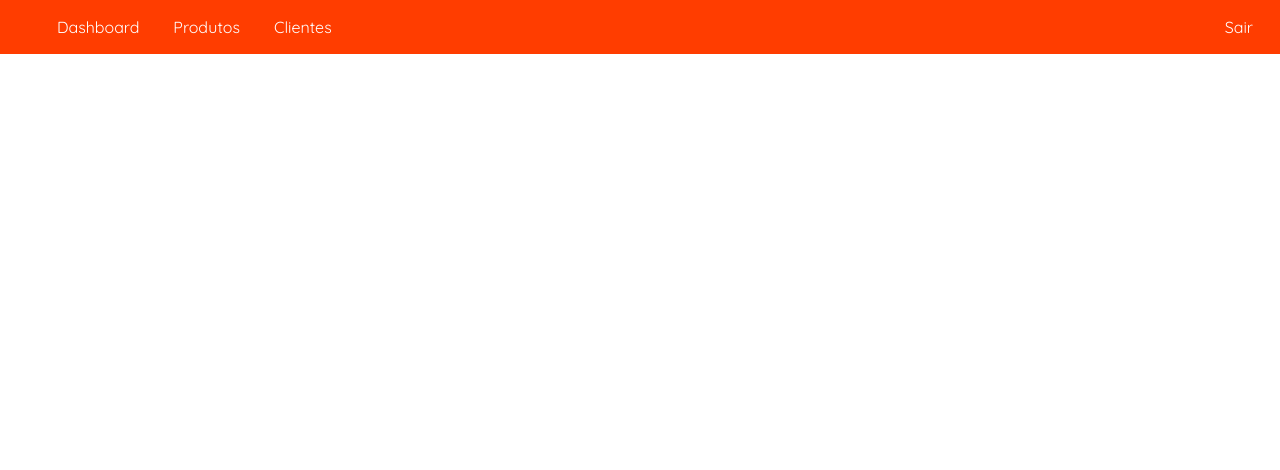
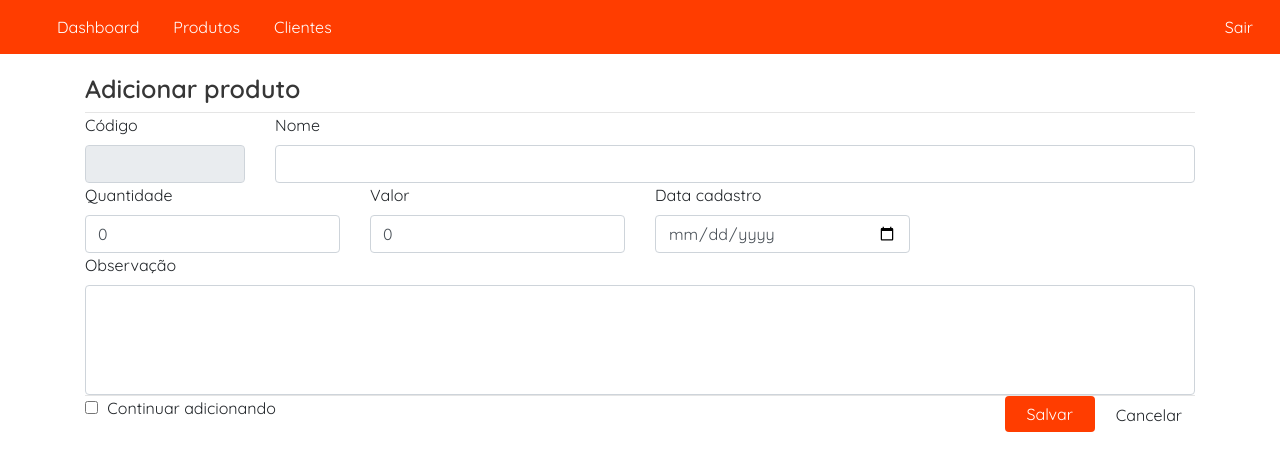
Before and after one commit to AldimarSantana/FundamentosVue, a Vue app: page /controle-de-produtos/novo in a window 1280 px wide. Shown: the top 470 px of the page. Built offline with nearby package versions, Linux system fonts and the light colour scheme.

Commit message:
Formatação dados tela de produtos

```diff
--- a/package.json
+++ b/package.json
@@ -11,6 +11,7 @@
   "dependencies": {
     "axios": "^0.24.0",
     "core-js": "^3.6.5",
+    "moment": "^2.29.1",
     "vue": "^2.6.11",
     "vue-router": "^3.5.3"
   },
--- a/public/index.html
+++ b/public/index.html
@@ -7,6 +7,7 @@
     <link rel="icon" href="<%= BASE_URL %>favicon.ico">
     <title>Fundamentos Vue</title>
     <link rel="stylesheet" href="https://cdn.jsdelivr.net/npm/bootstrap@4.6.1/dist/css/bootstrap.min.css">
+    <script src="https://kit.fontawesome.com/a076d05399.js" crossorigin="anonymous"></script>
   </head>
   <body>
     <div id="app"></div>
--- a/src/App.vue
+++ b/src/App.vue
@@ -1,9 +1,5 @@
 <template>
   <div id="app">
-    <!-- <div id="nav">
-      <router-link to="/">Home</router-link> |
-      <router-link to="/about">About</router-link>
-    </div> -->
     <Menu v-if="this.$router.currentRoute.name!='Login'"></Menu>
     <router-view/>
   </div>
@@ -53,4 +49,31 @@ export default {
     margin-top: 15px;
   }
 
+  .titulo{
+    font-weight: 600;
+    color: #363636;
+    font-size: 25px;
+    margin-top: 5px;
+  }
+
+  .btn-primary,
+  .btn-primary:active
+  .btn-primary:focus,
+  .btn-primary:focus-visible,
+  .btn-primary:visited,
+  .btn-primary:not(:disabled):not(.dsabled):active{
+    color: #fff;;
+    background-color: var(--cor-primaria);
+    border: var(--cor-primaria);
+    outline: none;
+    box-shadow: none;
+    min-width: 90px;
+  }
+
+  .btn-primary:hover{
+    color: #fff;
+    background-color: var(--cor-secundaria);
+    border-color: var(--cor-secundaria);
+  }
+
 </style>
--- a/src/components/button/Button.vue
+++ b/src/components/button/Button.vue
@@ -14,7 +14,7 @@ export default{
 
 <style scoped>
     button{
-        width: 100%;
+        width: 50%;
         background-color: var(--cor-primaria);
         color: #fff;
         padding: 8px 20px;
--- a/src/router/routes.js
+++ b/src/router/routes.js
@@ -3,6 +3,7 @@ import Login from '@/views/Login.vue';
 import Dashboard from '@/views/Dashboard.vue';
 import ControleDeProdutos from '@/views/ControleDeProdutos.vue';
 import ControleDeClientes from '@/views/ControleDeClientes.vue';
+import Produto from '@/views/Produto.vue';
 
 const routes = [
     {
@@ -22,6 +23,15 @@ const routes = [
       },
 
       {
+        path: '/controle-de-clientes',
+        name: 'ControleDeClientes',
+        component: ControleDeClientes,
+        title: 'Clientes',
+        meta: { requiredAuth: true }
+      },
+
+
+      {
         path: '/controle-de-produtos',
         name: 'ControleDeProdutos',
         component: ControleDeProdutos,
@@ -29,11 +39,12 @@ const routes = [
         meta: { requiredAuth: true }
       },
 
+
       {
-        path: '/controle-de-clientes',
-        name: 'ControleDeClientes',
-        component: ControleDeClientes,
-        title: 'Clientes',
+        path: '/controle-de-produtos/novo',
+        name: 'NovoProduto',
+        component: Produto,
+        title: 'Adicionar produto',
         meta: { requiredAuth: true }
       }
 
--- /dev/null
+++ b/src/utils/conversor-data.js
@@ -0,0 +1,20 @@
+import moment from "moment";
+
+function aplicarMascaraEmDataIso(data){
+    if(data){
+        return moment(data).locale('pt-br').format('DD/MM/YYYY');
+    }
+    return ''
+}
+
+function aplicarMascaraDataHoraEmDataIso(data){
+    if(data){
+        return moment(data).locale('pt-br').format('DD/MM/YYYY HH:mm:ss');
+    }
+    return ''
+}
+
+export default{
+    aplicarMascaraEmDataIso,
+    aplicarMascaraDataHoraEmDataIso
+}
--- /dev/null
+++ b/src/utils/conversor-moeda.js
@@ -0,0 +1,19 @@
+
+function aplicarMascaraParaReal(valor){
+    if(isNaN(valor)){
+        return 0;
+    }
+    return Number(valor).toLocaleString('pt-br', {minimumFractionDigits: 2 });
+}
+
+function aplicarMascaraParaRealComPrefixo(valor){
+    if(isNaN(valor)){
+        return 0;
+    }
+    return Number(valor).toLocaleString('pt-br', {style: 'currency', currency: 'BRL'});
+}
+
+export default{
+    aplicarMascaraParaReal,
+    aplicarMascaraParaRealComPrefixo
+}
--- a/src/views/ControleDeProdutos.vue
+++ b/src/views/ControleDeProdutos.vue
@@ -11,13 +11,13 @@
 
     <div class="row sub-container">
       <div class="col-sm-4">
-        <Button value="Adicionar"></Button>
+        <Button :callback="adicionarProduto" value="Adicionar"></Button>
       </div>
     </div>
 
     <div class="row">
       <div class="col-sm-12">
-        <table class="table">
+        <table class="table table-hover">
           <thead>
             <tr>
               <th>Código</th>
@@ -30,13 +30,14 @@
           </thead>
           <tbody>
               <tr v-for="item in produtos" :key="item.id">
-                  <td> {{item.id}} </td>
-                  <td> {{item.nome}} </td>
-                  <td> {{item.quantidadeEstoque}} </td>
-                  <td> {{item.Valor}} </td>
-                  <td> {{item.dataCadastro}} </td>
+                  <td> {{ item.id }} </td>
+                  <td> {{ item.nome }} </td>
+                  <td> {{ item.quantidadeEstoque }} </td>
+                  <td> {{ item.valor | real }} </td>
+                  <td> {{ item.dataCadastro | formatData }} </td>
 
-                  <td>Editar / Excluir</td>
+                  <td><i @click="editarProduto" class="fas fa-pencil-alt icones-tabela"></i></td>
+                  <td><i @click="deletarProduto" class="fas fa-trash-alt icones-tabela"></i></td>
               </tr>
           </tbody>
 
@@ -51,14 +52,25 @@
 import Button from '../components/button/Button.vue';
 import produtoService from '../services/produto-service';
 import Produto from "../models/Produto";
-//import axios from "axios";
+import conversorData from '../utils/conversor-data';
+import conversorMoeda from '../utils/conversor-moeda'
 
 export default {
     name: "ControleDeProdutos",
     components:{
-      Button
+      Button,
+    },
 
+    filters:{
+      formatData(data){
+        return conversorData.aplicarMascaraDataHoraEmDataIso(data);
+      },
+
+      real(valor){
+        return conversorMoeda.aplicarMascaraParaRealComPrefixo(valor);
+      }
     },
+
     data(){
       return{
         produtos: []
@@ -66,6 +78,20 @@ export default {
     },
 
     methods:{
+
+      adicionarProduto(){
+        this.$router.push({name:"NovoProduto" })
+      },
+
+       editarProduto(){
+        alert('Editar um produto')
+      },
+
+       deletarProduto(){
+        alert('Deletar um produto')
+      },
+
+
       obterTodosOsProdutos(){
 
         produtoService.obterTodos()
@@ -87,5 +113,9 @@ export default {
 </script>
 
 <style scoped>
-
+  .icones-tabela{
+    margin: 5px;
+    cursor: pointer;
+    color: var(--cor-primaria);
+  }
 </style>
--- /dev/null
+++ b/src/views/Produto.vue
@@ -0,0 +1,137 @@
+<template>
+    <div class="container">
+        <div class="row">
+            <div class="col-sm-12">
+                <h1 class="titulo">Adicionar produto</h1>
+                <hr/>
+            </div>
+        </div>
+        <div class="row">
+
+            <div class="col-sm-2">
+                <div class="form group">
+                    <label for="id">Código</label>
+                    <input
+                        id="id"
+                        v-model="produto.id"
+                        type="text"
+                        disabled class="form-control">
+                </div>
+            </div>
+
+            <hr/>
+
+            <div class="col-sm-10">
+                 <div class="form group">
+                    <label for="nome">Nome</label>
+                    <input
+                        id="nome"
+                        v-model="produto.name"
+                        type="text"
+                        class="form-control">
+                </div>
+            </div>
+
+            <div class="col-sm-3">
+                 <div class="form group">
+                    <label for="quantidade">Quantidade</label>
+                    <input
+                        id="quantidade"
+                        v-model="produto.quantidadeEstoque"
+                        type="text"
+                        class="form-control">
+                </div>
+            </div>
+
+            <div class="col-sm-3">
+                 <div class="form group">
+                    <label for="valor">Valor</label>
+                    <input
+                        id="valor"
+                        v-model="produto.valor"
+                        type="text"
+                        class="form-control">
+                </div>
+            </div>
+
+
+            <div class="col-sm-3">
+                 <div class="form group">
+                    <label for="data-cadastro">Data cadastro</label>
+                    <input
+                        id="data-cadastro"
+                        v-model="produto.dataCadastro"
+                        type="date"
+                        class="form-control">
+                </div>
+            </div>
+
+
+            <div class="col-sm-12">
+                 <div class="form group">
+                    <label for="observacao">Observação</label>
+                    <textarea
+                        id="observacao"
+                        v-model="produto.observacao"
+                        type="text"
+                        class="form-control"
+                        rows="4">
+                    </textarea>
+                </div>
+            </div>
+
+        </div>
+
+        <div class="row">
+            <div class="col-sm-12">
+                <hr />
+            </div>
+
+            <div class="col-sm-12">
+
+                <div class="form-check-inline">
+                    <label class="class-form-check-label">
+                        <input type="checkbox" class="form-check-input" value="" />
+                            Continuar adicionando
+                    </label>
+                </div>
+                <button @click="cancelarAcao" class="btn btn-default float-right">Cancelar</button>
+                <button @click="salvarProduto" class="btn btn-primary float-right mr-2">Salvar</button>
+            </div>
+        </div>
+    </div>
+</template>
+
+<script>
+
+import Produto from '../models/Produto';
+
+    export default {
+
+        name: "Produto",
+
+        data(){
+            return{
+                produto: new Produto(),
+            }
+        },
+
+        methods:{
+            cancelarAcao(){
+                this.produto = new Produto();
+                this.$router.push({name: "ControleDeProdutos"})
+            },
+
+            salvarProduto(){
+
+            }
+        }
+    };
+
+</script>
+
+<style scoped>
+    textarea{
+        resize: none;
+    }
+</style>
```
Also changed, not shown: 1 other file (tests, documents, lock files or other folders).
